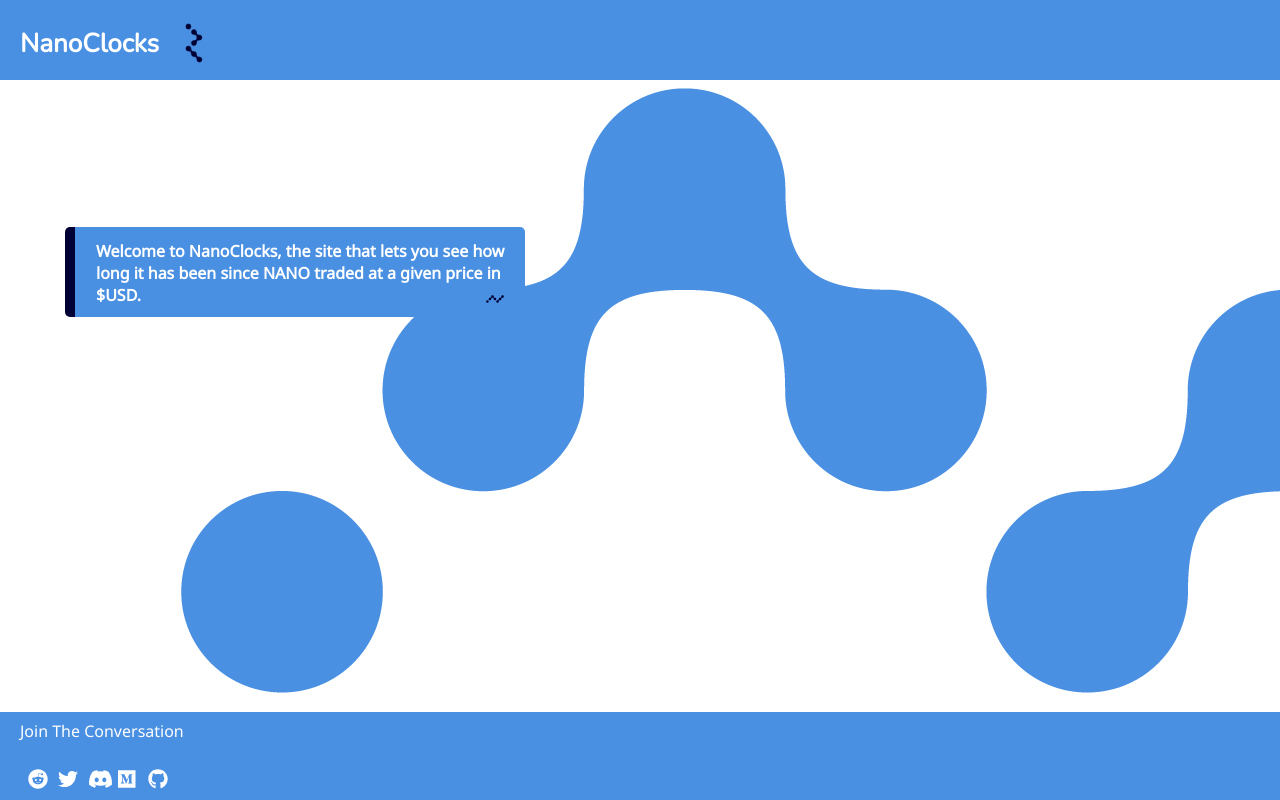
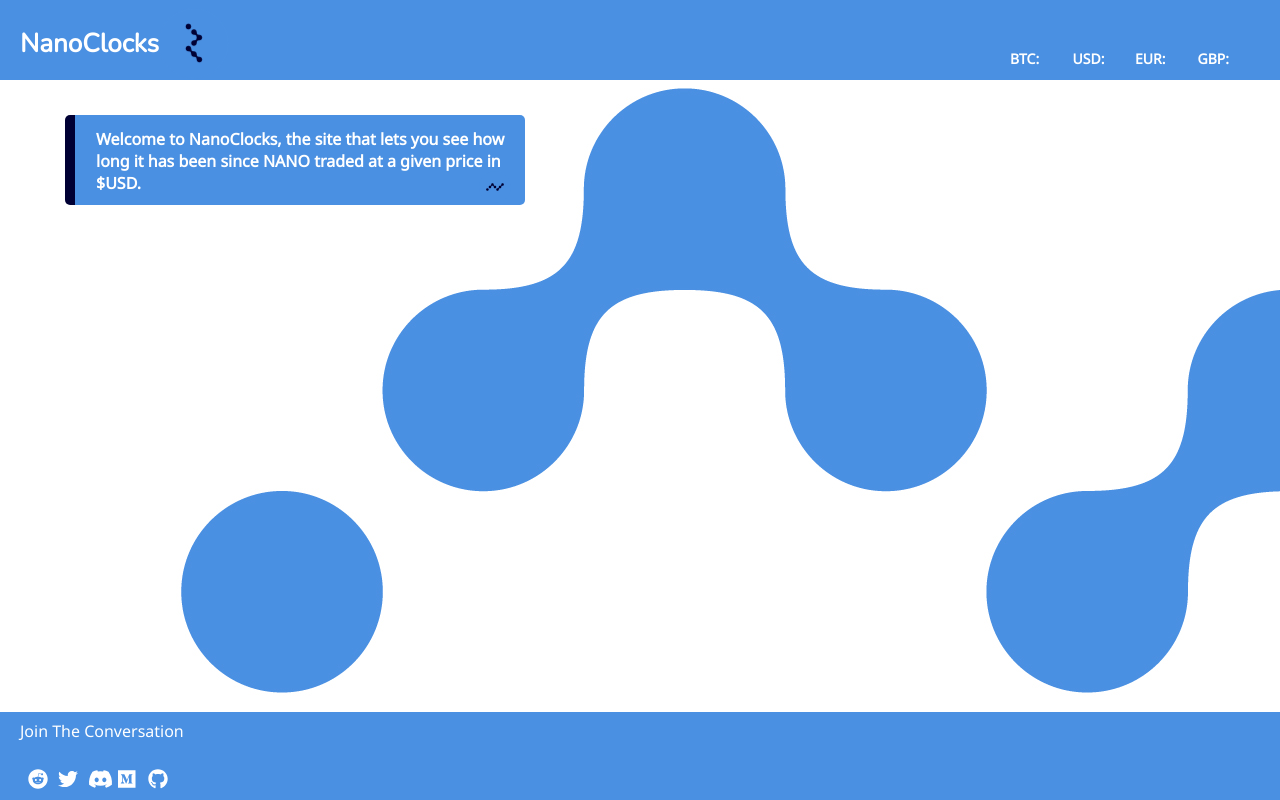
Before and after one commit to FergusLemon/nanoclocks, a React (Create React App) app: page / in a window 1280 px wide. Built offline with nearby package versions, Linux system fonts and the light colour scheme; no server answers.

Commit message:
update styling to move current prices to the top right

```diff
--- a/src/priceDisplay/styles/PriceDisplay.css
+++ b/src/priceDisplay/styles/PriceDisplay.css
@@ -1,3 +1,24 @@
+.price-display-container {
+  position: relative;
+}
+
 .price-display {
+  display: flex;
+  flex-direction: row;
+  position: absolute;
+  top: -45px;
+  right: 20px;
+  width: 250px;
+  height: 20px;
+  background-color: #4a90e2;
+  font-family: 'Noto Sans', sans-serif;
+  font-size: 14px;
+  font-weight: 600;
   color: #ffffff;
 }
+
+
+li {
+  list-style-type: none;
+  flex: 1 0 10px;
+}
```
